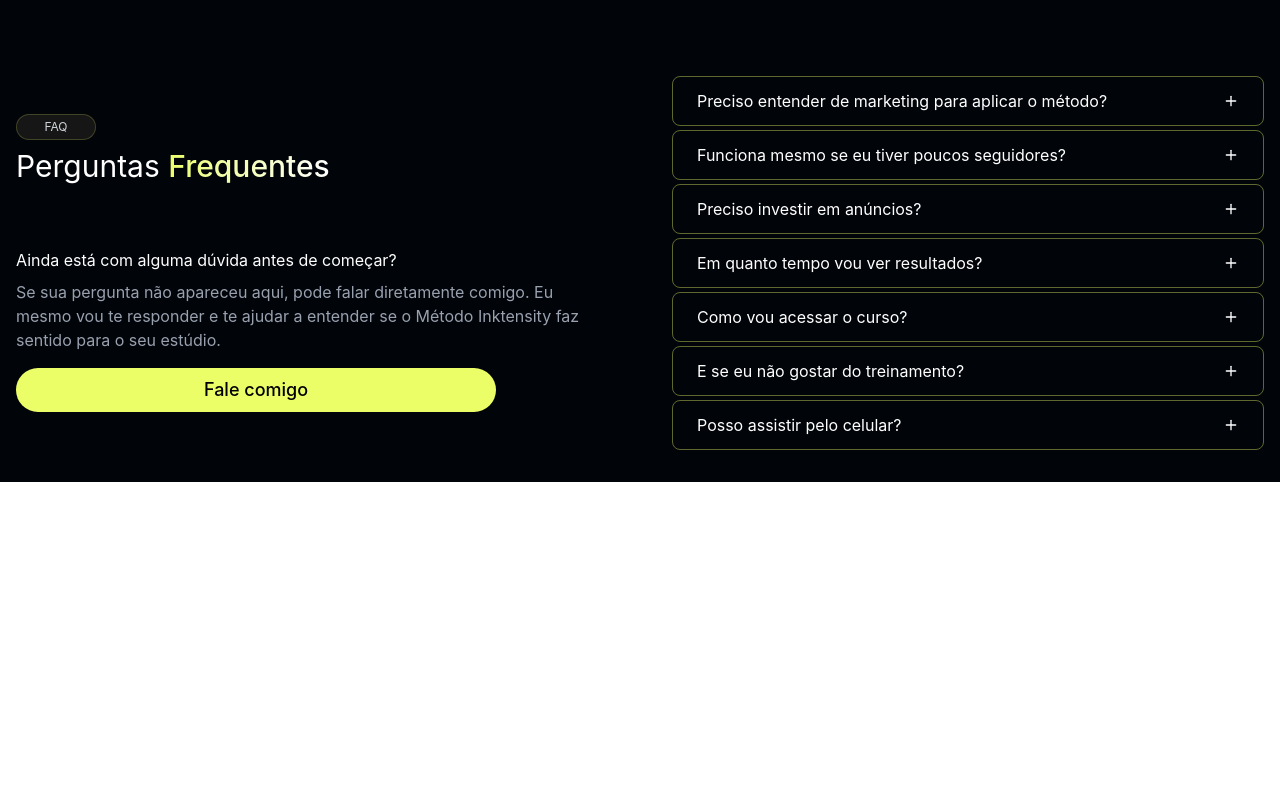
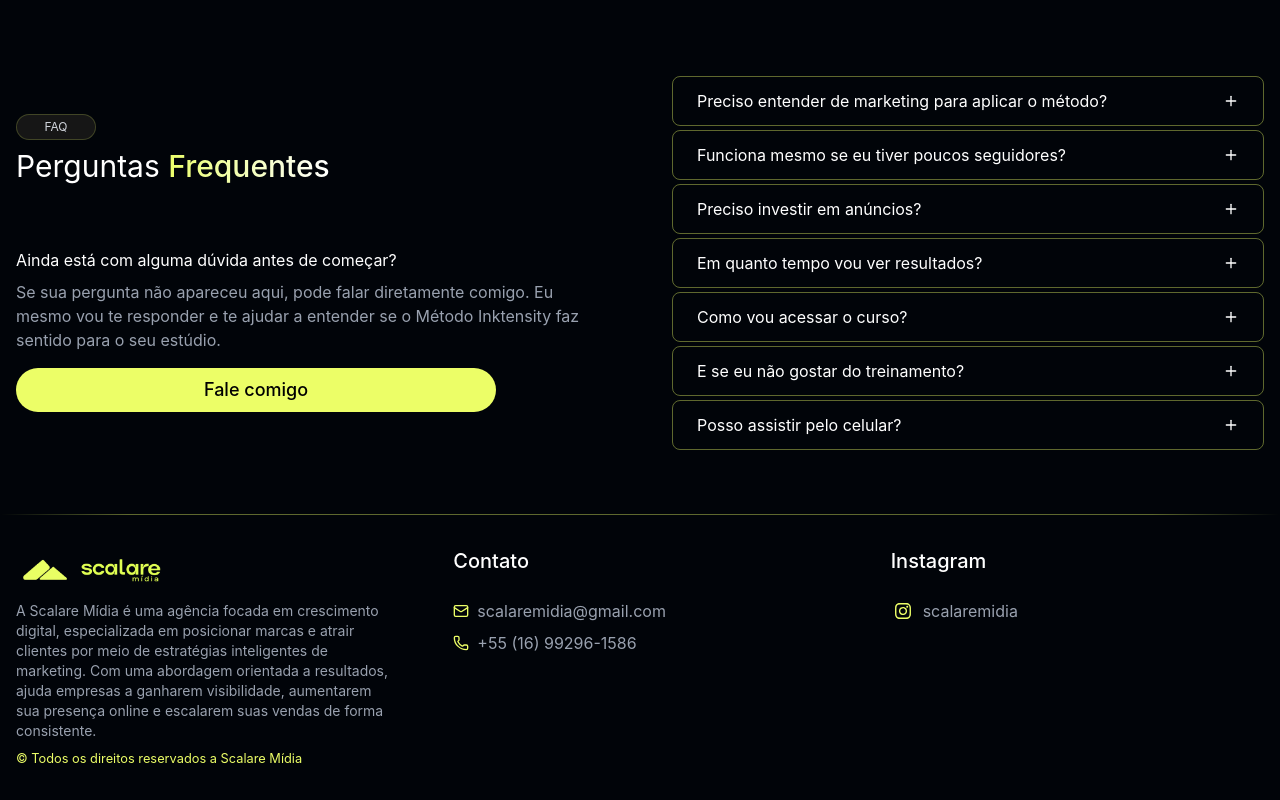
Before and after one commit to oliveiradniel/scalare.midia-business-page, a React (Vite) app: page / in a window 1280 px wide. Shown: the part 5306-6106 px from the top of the page. Before the commit the page ends 5788 px from the top, so only its background shows below. Built offline with nearby package versions, Linux system fonts and the light colour scheme; a web font is replaced by a local one.

Commit message:
feat: add Footer component

```diff
--- a/src/app.tsx
+++ b/src/app.tsx
@@ -7,6 +7,7 @@ import { IdentificationSection } from './sections/identification-section';
 import { InktensitySection } from './sections/inktensity-section';
 import { OfferSection } from './sections/offer-section';
 import { TestimonialsSection } from './sections/testimonials-section';
+import { Footer } from './components/footer';
 
 export function App() {
   return (
@@ -15,7 +16,7 @@ export function App() {
 
       <Header />
 
-      <main className="mx-auto flex max-w-350 flex-col gap-8 pb-8">
+      <main className="mx-auto flex max-w-350 flex-col gap-8">
         <HeroSection />
         <IdentificationSection />
         <InktensitySection />
@@ -23,7 +24,11 @@ export function App() {
         <AboutMeSection />
         <TestimonialsSection />
         <FAQSection />
+
+        <div className="bg-primary/40 my-8 h-[0.6px] w-full mask-x-from-90%" />
       </main>
+
+      <Footer />
     </div>
   );
 }
--- /dev/null
+++ b/src/components/footer.tsx
@@ -0,0 +1,78 @@
+import { MailIcon, PhoneIcon } from 'lucide-react';
+import bannerImage from '../assets/images/banner.png';
+import instagramIcon from '../assets/images/instagram.svg';
+
+import { formatPhoneBR } from '../utils/format-phone-br';
+
+import {
+  email,
+  emailLink,
+  instagram,
+  instagramLink,
+  phoneNumber,
+} from '../data/personal-informations';
+import { whatsappMessage } from '../utils/whatsapp-message';
+
+export function Footer() {
+  const whatsappText = whatsappMessage(
+    'Olá! Queria saber mais sobre a Scalare Mídia e seus serviços.',
+  );
+
+  return (
+    <footer className="w-full px-4 pb-8">
+      <div className="mx-auto flex w-full max-w-350 flex-col gap-16 md:flex-row">
+        <div className="flex flex-1 flex-col items-center gap-2 md:items-start">
+          <img src={bannerImage} alt="" className="mb-8 h-auto w-42 md:mb-0" />
+
+          <p className="text-center text-sm text-gray-400 md:text-start">
+            A Scalare Mídia é uma agência focada em crescimento digital,
+            especializada em posicionar marcas e atrair clientes por meio de
+            estratégias inteligentes de marketing. Com uma abordagem orientada a
+            resultados, ajuda empresas a ganharem visibilidade, aumentarem sua
+            presença online e escalarem suas vendas de forma consistente.
+          </p>
+
+          <small className="text-primary text-center md:text-start">
+            &copy; Todos os direitos reservados a Scalare Mídia
+          </small>
+        </div>
+
+        <div className="flex flex-1 flex-col items-center gap-2 md:items-start">
+          <h3 className="mb-4 text-center text-xl font-medium text-white md:text-start">
+            Contato
+          </h3>
+
+          <div className="flex items-center gap-2">
+            <MailIcon className="text-primary size-4" />
+
+            <a href={emailLink} className="text-gray-400">
+              {email}
+            </a>
+          </div>
+
+          <div className="flex items-center gap-2">
+            <PhoneIcon className="text-primary size-4" />
+
+            <a href={whatsappText} className="text-gray-400">
+              {formatPhoneBR(String(phoneNumber))}
+            </a>
+          </div>
+        </div>
+
+        <div className="flex flex-1 flex-col items-center gap-2 md:items-start">
+          <h3 className="mb-4 text-center text-xl font-medium text-white md:text-start">
+            Instagram
+          </h3>
+
+          <div className="flex items-center gap-2">
+            <img src={instagramIcon} alt="" className="size-6" />
+
+            <a href={instagramLink} className="text-gray-400">
+              {instagram}
+            </a>
+          </div>
+        </div>
+      </div>
+    </footer>
+  );
+}
--- a/src/data/personal-informations.ts
+++ b/src/data/personal-informations.ts
@@ -1,3 +1,7 @@
 export const phoneNumber = 5516992961586;
+export const email = 'scalaremidia@gmail.com';
+export const instagram = 'scalaremidia';
 
 export const whatsappLink = `https://wa.me/${phoneNumber}`;
+export const emailLink = `mailto:${email}`;
+export const instagramLink = `https://www.instagram.com/${instagram}/`;
--- /dev/null
+++ b/src/utils/format-phone-br.tsx
@@ -0,0 +1,5 @@
+export function formatPhoneBR(phone: string) {
+  const cleaned = phone.replace(/\D/g, '');
+
+  return cleaned.replace(/^55(\d{2})(\d{5})(\d{4})$/, '+55 ($1) $2-$3');
+}
```
Also changed, not shown: src/assets/images/banner.png (added), src/assets/images/instagram.svg (added).
